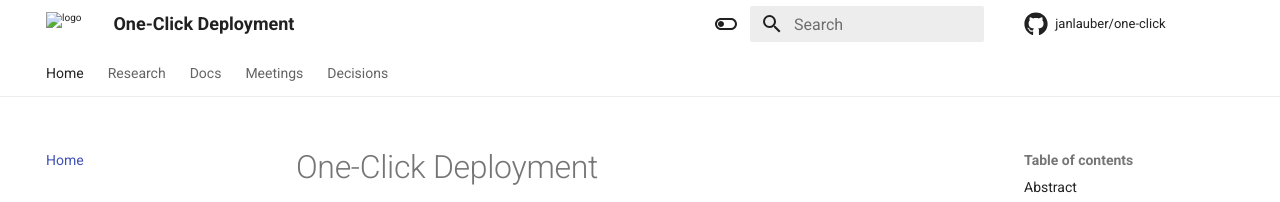
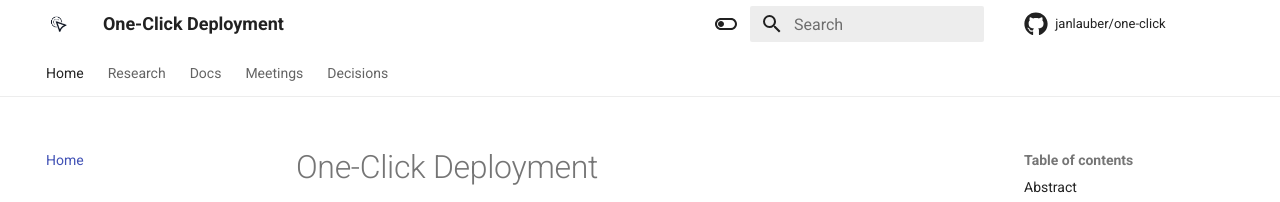
Before and after one commit to janlauber/one-click, an MkDocs documentation site: the page built from docs/index.md, in a window 1280 px wide. Shown: the top 202 px of the page. Built offline with MkDocs 1.6.1 and Material for MkDocs 9.7.7, drawn with Linux system fonts in a browser that asks for light colours; comment, search, counter and statistics services are not loaded.

Commit message:
docs: fix logo
Signed-off-by: Jan Lauber <jan.lauber@protonmail.ch>

```diff
--- a/mkdocs.yaml
+++ b/mkdocs.yaml
@@ -35,8 +35,8 @@ nav:
 
 # Configuration
 theme:
-  favicon: assets/images/logo/logo_primary.png
-  logo: assets/images/logo/logo_primary.png
+  favicon: assets/images/logo/logo_white_circle.png
+  logo: assets/images/logo/logo_white_circle.png
   name: material
   language: en
   font:
```
Also changed, not shown: docs/assets/images/logo/logo_primary.png (renamed from ui/frontend/static/images/logo_primary.png), docs/assets/images/logo/logo_white_circle.png (added).
